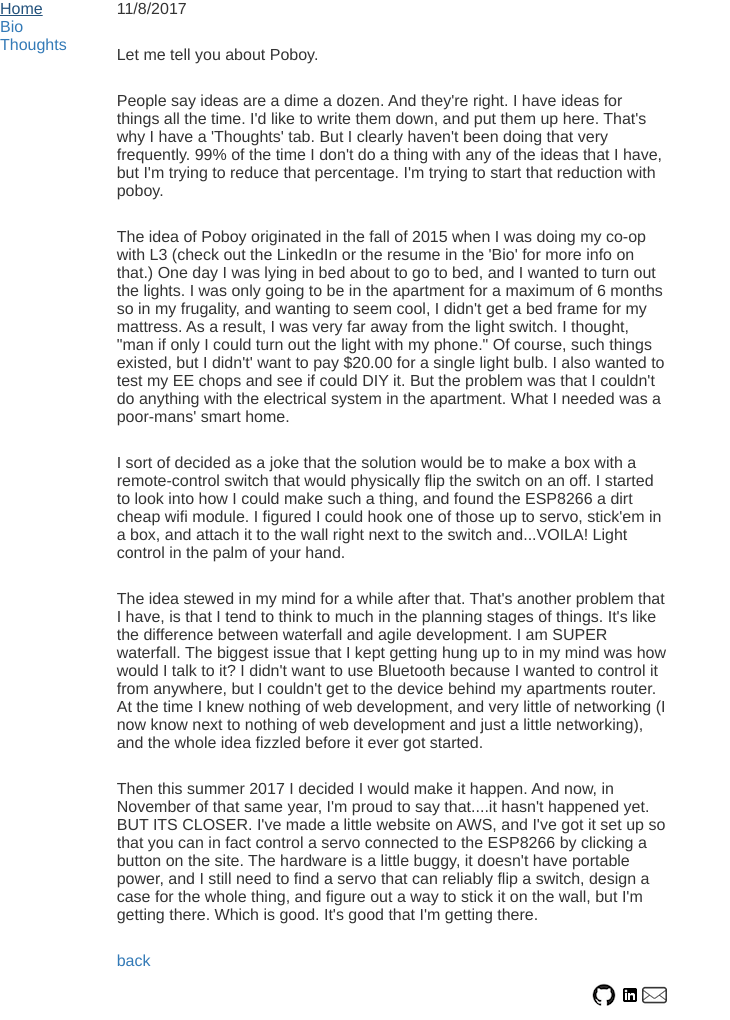
After one commit to ncmatson/ncmatson, a Flask app: page /thoughts/WelcomeToPoboy.html in a window 1280 px wide. The commit adds this page. Shown: the whole page, without its empty margins (0-730 px from the left). Run offline with Flask 2, Linux system fonts and the light colour scheme; some libraries are stand-ins or nearby versions.

Commit message:
updated logs

```diff
--- /dev/null
+++ b/templates/logs/WelcomeToPoboy.html
@@ -0,0 +1,19 @@
+{% extends "log_base.html" %}
+{% block log %}
+
+<p>﻿11/8/2017 </p>
+<br>
+<p>Let me tell you about Poboy. </p>
+<br>
+<p>People say ideas are a dime a dozen. And they're right. I have ideas for things all the time. I'd like to write them down, and put them up here. That's why I have a 'Thoughts' tab. But I clearly haven't been doing that very frequently. 99% of the time I don't do a thing with any of the ideas that I have, but I'm trying to reduce that percentage. I'm trying to start that reduction with poboy. </p>
+<br>
+<p>The idea of Poboy originated in the fall of 2015 when I was doing my co-op with L3 (check out the LinkedIn or the resume in the 'Bio' for more info on that.) One day I was lying in bed about to go to bed, and I wanted to turn out the lights. I was only going to be in the apartment for a maximum of 6 months so in my frugality, and wanting to seem cool, I didn't get a bed frame for my mattress. As a result, I was very far away from the light switch. I thought, "man if only I could turn out the light with my phone." Of course, such things existed, but I didn't' want to pay $20.00 for a single light bulb. I also wanted to test my EE chops and see if could DIY it. But the problem was that I couldn't do anything with the electrical system in the apartment. What I needed was a poor-mans' smart home. </p>
+<br>
+<p>I sort of decided as a joke that the solution would be to make a box with a remote-control switch that would physically flip the switch on an off. I started to look into how I could make such a thing, and found the ESP8266 a dirt cheap wifi module. I figured I could hook one of those up to servo, stick'em in a box, and attach it to the wall right next to the switch and...VOILA! Light control in the palm of your hand. </p>
+<br>
+<p>The idea stewed in my mind for a while after that. That's another problem that I have, is that I tend to think to much in the planning stages of things. It's like the difference between waterfall and agile development. I am SUPER waterfall. The biggest issue that I kept getting hung up to in my mind was how would I talk to it? I didn't want to use Bluetooth because I wanted to control it from anywhere, but I couldn't get to the device behind my apartments router. At the time I knew nothing of web development, and very little of networking (I now know next to nothing of web development and just a little networking), and the whole idea fizzled before it ever got started. </p>
+<br>
+<p>Then this summer 2017 I decided I would make it happen. And now, in November of that same year, I'm proud to say that....it hasn't happened yet. BUT ITS CLOSER. I've made a little website on AWS, and I've got it set up so that you can in fact control a servo connected to the ESP8266 by clicking a button on the site. The hardware is a little buggy, it doesn't have portable power, and I still need to find a servo that can reliably flip a switch, design a case for the whole thing, and figure out a way to stick it on the wall, but I'm getting there. Which is good. It's good that I'm getting there. </p>
+<br>
+
+{% endblock %}
```
Also changed, not shown: templates/logs/JeezyAI.html (line endings or trailing spaces), 1 other file.
